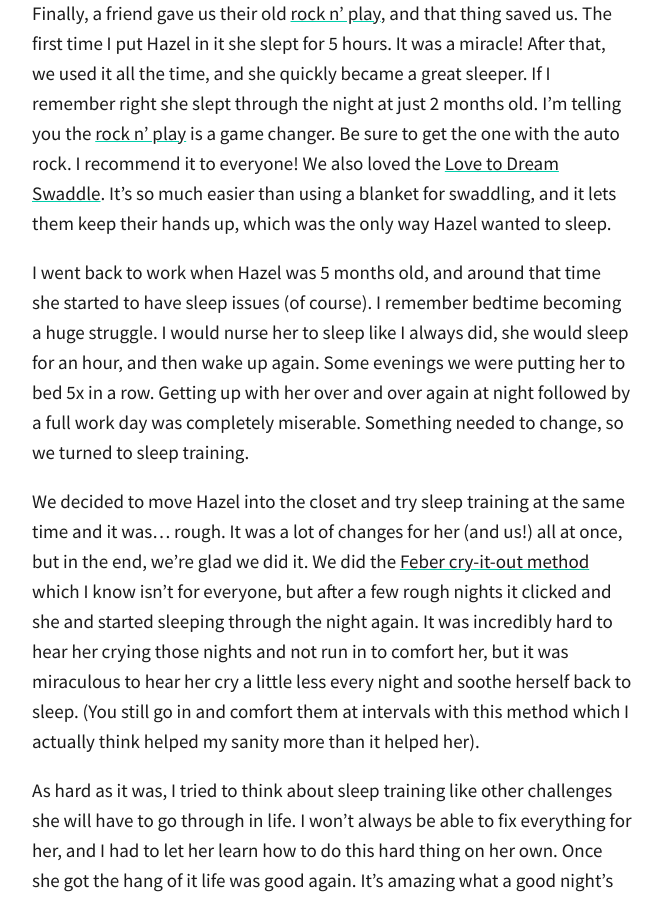
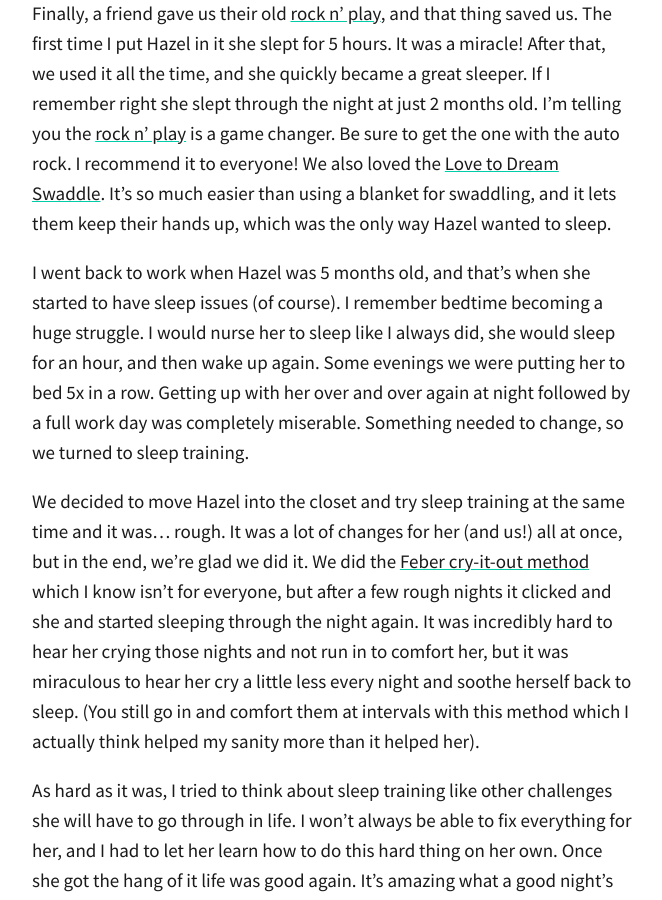
Before and after one commit to totiffany/totiffany.github.io, a Jekyll site: the page built from _posts/2018-04-19-Our-Closet-Nursery-+-Sleeping-Tips!.md, in a window 1280 px wide and 900 px high, scrolled down 1509 px. Shown: the whole window, without its empty margins (308-970 px from the left). Built offline with Jekyll 4.4.1, drawn with Linux system fonts in a browser that asks for light colours; our own code applies the rules of GitHub Pages for plain Markdown files; comment, search, counter and statistics services are not loaded.

Commit message:
Update 2018-04-19-Our-Closet-Nursery-+-Sleeping-Tips!.md

```diff
--- a/_posts/2018-04-19-Our-Closet-Nursery-+-Sleeping-Tips!.md
+++ b/_posts/2018-04-19-Our-Closet-Nursery-+-Sleeping-Tips!.md
@@ -20,7 +20,7 @@ We moved Hazel into the closet when she was about 6 months old. Before that, she
 Finally, a friend gave us their old [rock n' play](https://www.amazon.com/gp/product/B01K7VHP90/ref=as_li_tl?ie=UTF8&camp=1789&creative=9325&creativeASIN=B01K7VHP90&linkCode=as2&tag=redletterda04-20&linkId=a1cdb5033f8af279164103aac6ff56dd), and that thing saved us. The first time I put Hazel in it she slept for 5 hours. It was a miracle! After that, we used it all the time, and she quickly became a great sleeper. If I remember right she slept through the night at just 2 months old. I'm telling you the [rock n' play](https://www.amazon.com/gp/product/B01K7VHP90/ref=as_li_tl?ie=UTF8&camp=1789&creative=9325&creativeASIN=B01K7VHP90&linkCode=as2&tag=redletterda04-20&linkId=a1cdb5033f8af279164103aac6ff56dd) is a game changer. Be sure to get the one with the auto rock. I recommend it to everyone! We also loved the [Love to Dream Swaddle](https://www.amazon.com/gp/product/B0081GJ038/ref=as_li_tl?ie=UTF8&camp=1789&creative=9325&creativeASIN=B0081GJ038&linkCode=as2&tag=redletterda04-20&linkId=4273b3c31996532bb1dbf4dfde0c77e4). It's so much easier than using a blanket for swaddling, and it lets them keep their hands up, which was the only way Hazel wanted to sleep.
 
 
-I went back to work when Hazel was 5 months old, and around that time she started to have sleep issues (of course). I remember bedtime becoming a huge struggle. I would nurse her to sleep like I always did, she would sleep for an hour, and then wake up again. Some evenings we were putting her to bed 5x in a row. Getting up with her over and over again at night followed by a full work day was completely miserable. Something needed to change, so we turned to sleep training.
+I went back to work when Hazel was 5 months old, and that's when she started to have sleep issues (of course). I remember bedtime becoming a huge struggle. I would nurse her to sleep like I always did, she would sleep for an hour, and then wake up again. Some evenings we were putting her to bed 5x in a row. Getting up with her over and over again at night followed by a full work day was completely miserable. Something needed to change, so we turned to sleep training.
 
 We decided to move Hazel into the closet and try sleep training at the same time and it was... rough. It was a lot of changes for her (and us!) all at once, but in the end, we're glad we did it. We did the [Feber cry-it-out method](https://www.amazon.com/gp/product/0743201639/ref=as_li_tl?ie=UTF8&camp=1789&creative=9325&creativeASIN=0743201639&linkCode=as2&tag=redletterda04-20&linkId=455c9098422d20cbc602a9c44d2afe1c) which I know isn't for everyone, but after a few rough nights it clicked and she and started sleeping through the night again. It was incredibly hard to hear her crying those nights and not run in to comfort her, but it was miraculous to hear her cry a little less every night and soothe herself back to sleep. (You still go in and comfort them at intervals with this method which I actually think helped my sanity more than it helped her).
 
```
